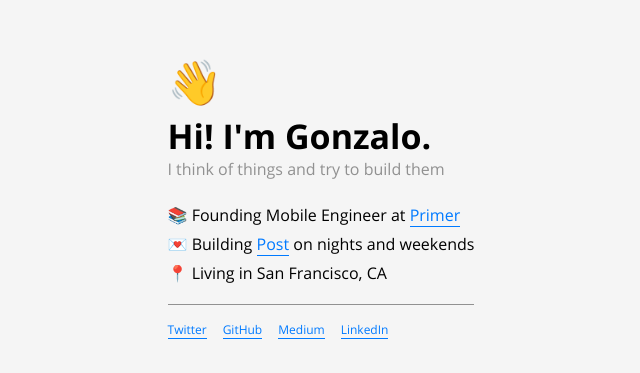
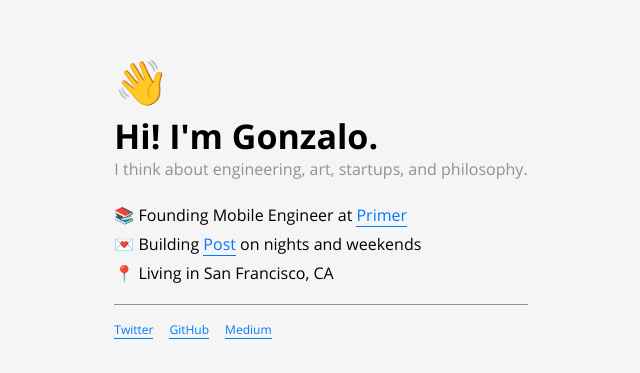
Before and after one commit to gonzalonunez/gonzalonunez.me, a Next.js app: page / in a window 1280 px wide. Shown: the part 201-574 px from the top of the page, without its empty margins (319-959 px from the left). Built offline with nearby package versions, Linux system fonts and the light colour scheme.

Commit message:
Edit subtitle, removed LinkedIn

```diff
--- a/pages/index.js
+++ b/pages/index.js
@@ -11,7 +11,7 @@ export default function Home() {
         <Main>
           <EmojiIcon>👋</EmojiIcon>
           <Title>Hi! I'm Gonzalo.</Title>
-          <Subtitle>I think of things and try to build them</Subtitle>
+          <Subtitle>I think about engineering, art, startups, and philosophy.</Subtitle>
           <BulletedList>
             <Bullet>
               📚 Founding Mobile Engineer at <InlineLink href="https://withprimer.com" target="blank">Primer</InlineLink>
@@ -25,7 +25,6 @@ export default function Home() {
             <SocialLink href="https://twitter.com/gonzalo__nunez" target="blank">Twitter</SocialLink>
             <SocialLink href="https://github.com/gonzalonunez" target="blank">GitHub</SocialLink>
             <SocialLink href="https://medium.com/@gonzalo__nunez" target="blank">Medium</SocialLink>
-            <SocialLink href="https://www.linkedin.com/in/gbn100/" target="blank">LinkedIn</SocialLink>
           </Row>
         </Main>
       </Container>
```
